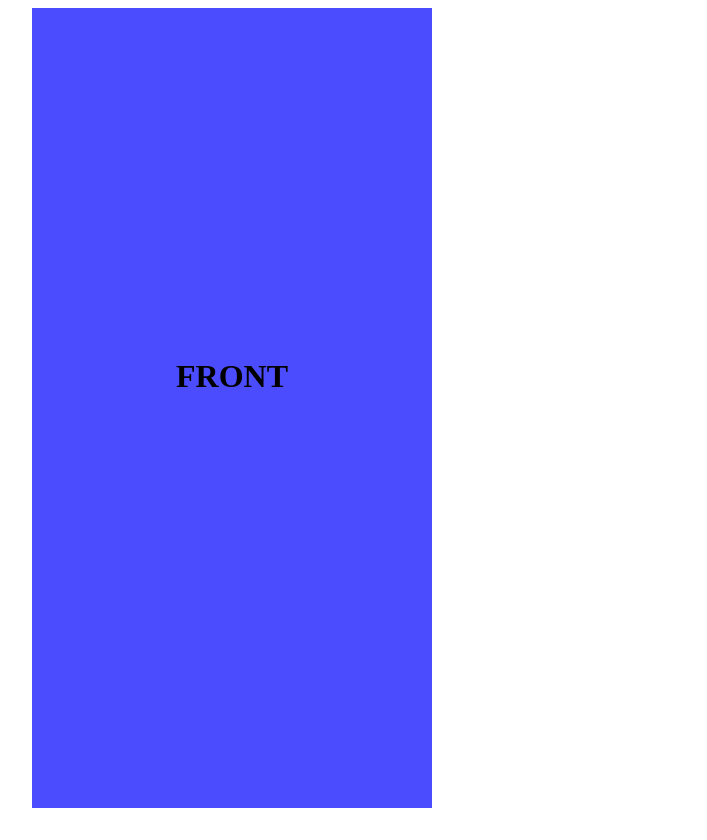
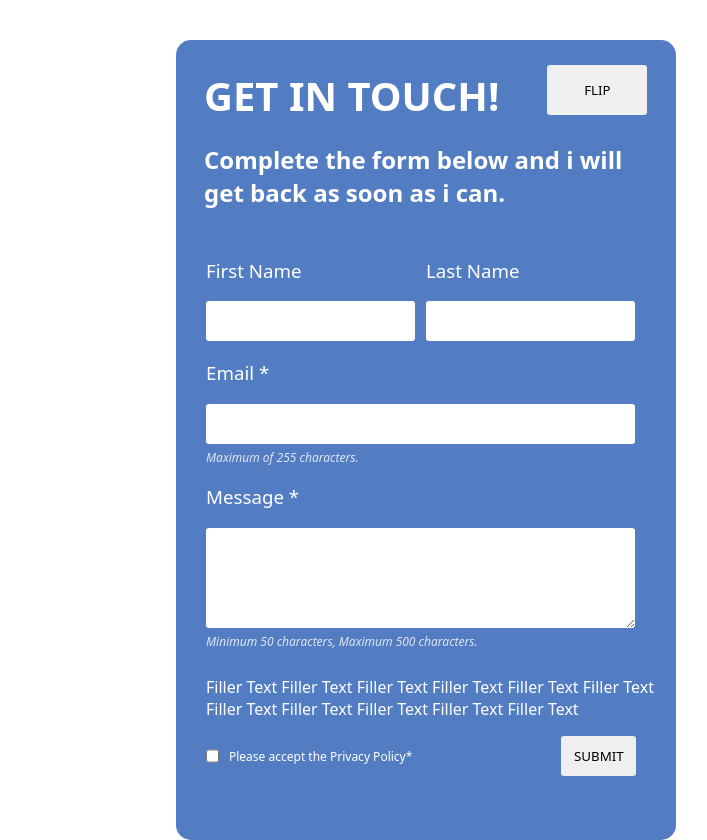
Before and after one commit to jamesm223/advanced_profile_card, a plain HTML site: page index.html in a window 1280 px wide. Shown: the whole page, without its empty margins (208-915 px from the left). Before the commit the page ends 816 px from the top, so only its background shows below. Drawn offline with Linux system fonts and the light colour scheme.

Commit message:
set up the flip annimation and the front of the card

```diff
--- a/index.html
+++ b/index.html
@@ -8,12 +8,50 @@
     <script src="script.js" defer></script>
 </head>
 <body>
-    <div class="card" id="card-container">
-        <div class="card-front">
-            <h1>FRONT</h1>
-        </div>
-        <div class="card-back">
-            <h1>BACK</h1>
+    <div class="container">
+        <div class="card" id="card-container">
+            <div class="card-front">
+                <div class="toptext">
+                    <div class="top-button">
+                        <h1>GET IN TOUCH!</h1>
+                        <button id="flip" onclick="myFunction()">FLIP</button>
+                    </div>
+                <h2>Complete the form below and i will get back as soon as i can.</h2>
+                </div>
+                <div class="all-inputs">
+                    <div class="name-inputs">
+                        <div class="input-field">
+                            <h3>First Name</h3>
+                            <input type="text">
+                        </div>
+                        <div class="input-field">
+                            <h3>Last Name</h3>
+                            <input type="text">
+                        </div>
+                    </div>
+                    <div class="email">
+                        <h3>Email *</h3>
+                        <input type="text" required>
+                        <p>Maximum of 255 characters.</p>
+                    </div>
+                    <div class="message">
+                        <h3>Message *</h3>
+                        <textarea id="message-input" required></textarea>
+                        <p>Minimum 50 characters, Maximum 500 characters.</p>
+                    </div>
+                    <p>Filler Text Filler Text Filler Text Filler Text Filler Text Filler Text Filler Text Filler Text Filler Text Filler Text Filler Text</p>
+                    <div class="privacy-policy">
+                        <input type="checkbox">
+                        <h4>Please accept the Privacy Policy*</h4>
+                        <button>SUBMIT</button>
+                    </div>
+
+                </div>
+
+            </div>
+            <div class="card-back">
+                <h1>BACK</h1>
+            </div>
         </div>
     </div>
 </body>
--- a/script.js
+++ b/script.js
@@ -3,5 +3,5 @@ const toggleBtn = document.getElementById('card-container');
 const body = document.body;
 
 toggleBtn.addEventListener('click', () => {
-    body.classList.toggle('flipped');
+    toggleBtn.classList.toggle('flipped');
 });
--- a/style.css
+++ b/style.css
@@ -1,42 +1,159 @@
 *{
     box-sizing: border-box;
+    font-family: system-ui, -apple-system, BlinkMacSystemFont, 'Segoe UI', Roboto, Oxygen, Ubuntu, Cantarell, 'Open Sans', 'Helvetica Neue', sans-serif;
 }
 
 .card{
-    display: flex;
-    justify-content: center;
-    align-items: center;
+    width: 500px;
+    height: 800px;
+    display:flex;
+    position: absolute;
+    top: 5%;
+    left: 30%;
     transform-style: preserve-3d;
+    transition: transform 0.6s;
 }
 
-.card-front{
-    min-width: 400px;
-    height: 800px;
-    background-color: rgba(0, 0, 255, 0.7);
+.card-front, .card-back {
+    width: 100%;
+    height: 100%;
+    background-color: rgba(10, 71, 170, 0.7);
     margin: 0px;
     padding: 0px;
     backface-visibility: hidden;
-    position: relative;
+    position: absolute;
+    border-radius: 15px;
+
 }
 
 .card-back{
-    min-width: 400px;
-    height: 800px;
     background-color: rgba(0, 128, 0, 0.7);
     transform: rotateY(180deg);
-    backface-visibility: hidden;
-    position: relative;
 }
 
-h1{
-    margin: 0px;
-    display: flex;
-    justify-content: center;
-    align-items: center;
-    position: relative;
-    top: 350px;
-}
 
 .card.flipped {
     transform: rotateY(180deg);
 }
+
+.card-front h1{
+    color: white;
+    padding: 28px 28px 0px 28px;
+    font-size: 40px;
+    margin: 0px;
+}
+
+.card-front h2 {
+    color: white;
+    padding: 0px 40px 10px 28px;
+}
+
+
+input {
+    border: none;
+    border-radius: 3px;
+    height: 40px;
+
+}
+
+.input-field {
+    display: flex;
+
+    flex-direction: column;
+    width: 250px;
+
+}
+
+.name-inputs{
+    display: flex;
+    flex-direction: row;
+    padding: 0px 30px 0px 30px;
+
+}
+
+.name-inputs input {
+    width: 95%;
+    display: flex;
+    justify-content: center;
+    align-items: center;
+}
+
+h3 {
+    color: white;
+    font-weight: 300;
+}
+
+.email {
+    display: flex;
+    flex-direction: column;
+    padding: 0px 41px 0px 30px;
+}
+
+.email p, .message p {
+    color: white;
+    font-style: italic;
+    opacity: 80%;
+    font-size: 12px;
+    margin: 0px;
+    padding: 5px 0px 0px 0px;
+}
+
+.message {
+    display: flex;
+    flex-direction: column;
+    padding: 0px 41px 0px 30px;
+}
+
+textarea {
+    height: 100px;
+    border-radius: 3px;
+    border: none;
+}
+
+p{
+    padding: 10px 0px 0px 30px;
+    color: white;
+}
+
+.privacy-policy {
+    display: flex;
+    flex-direction: row;
+}
+
+h4 {
+    margin: 0px;
+    color: white;
+    display: flex;
+    justify-content: center;
+    align-items: center;
+    padding: 10px;
+    font-weight: 300;
+    font-size: 12px;
+}
+
+.privacy-policy input {
+    margin: 0px;
+    padding: 10px 0px 0px 30px;
+    margin-left: 30px;
+}
+
+.privacy-policy button {
+    margin-left: 139px;
+    width: 75px;
+    border: none;
+    border-radius: 3px;
+
+}
+
+#flip {
+    margin: 25px 0px 0px 20px ;
+    width: 100px;
+    height: 50px;
+    border: none;
+    border-radius: 3px;
+}
+
+.top-button {
+    display: flex;
+    flex-direction: row;
+}
```
